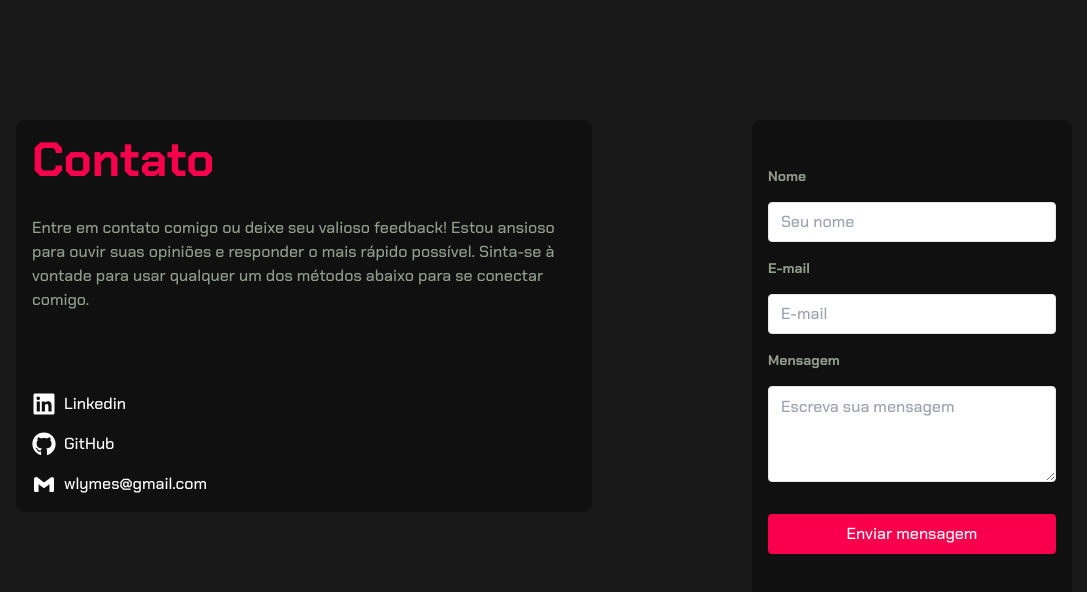
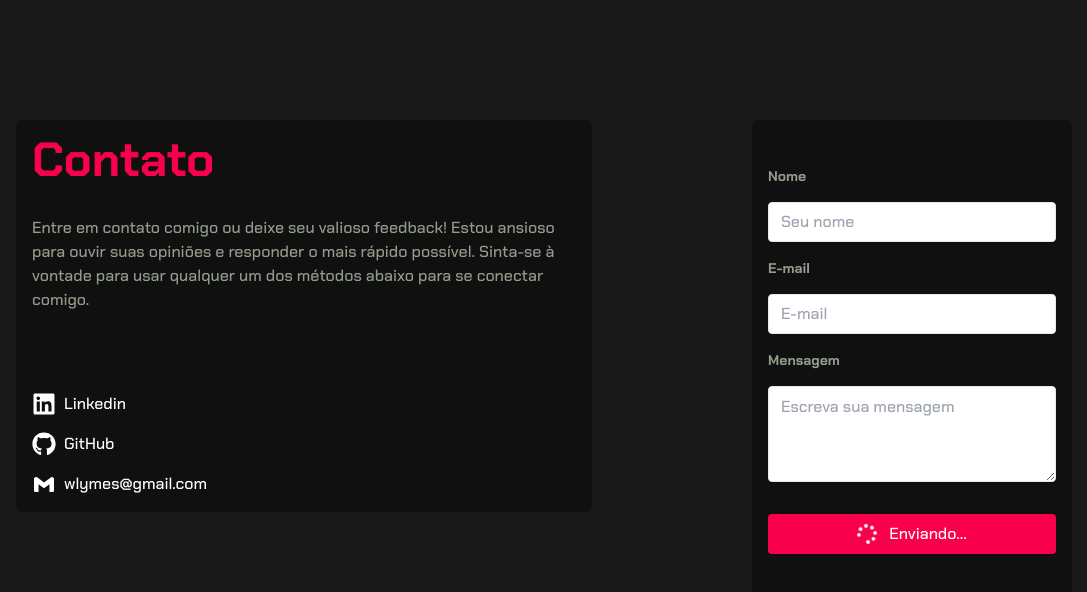
Before and after one commit to renovatt/willcode-contact, a Next.js app: page / in a window 1280 px wide. Shown: the top 592 px of the page, without its empty margins (96-1183 px from the left). Built offline with nearby package versions, Linux system fonts and the light colour scheme.

Commit message:
feat: loading button added

```diff
--- a/src/app/components/ContactForm.tsx
+++ b/src/app/components/ContactForm.tsx
@@ -5,6 +5,7 @@ import Link from 'next/link'
 import TextArea from './TextArea'
 import { toast } from 'react-toastify'
 import { BiLogoGmail } from 'react-icons/bi'
+import { FaSpinner } from 'react-icons/fa'
 import { contactSchema } from '@/zod'
 import { ContactProps } from '@/@types'
 import { sendMessageContact } from '@/services'
@@ -12,8 +13,11 @@ import { zodResolver } from '@hookform/resolvers/zod'
 import { FormProvider, useForm } from 'react-hook-form'
 import { FaGithub, FaLinkedin } from 'react-icons/fa'
 import { ErrorFormMessage } from './ErrorMessage'
+import { useState } from 'react'
 
 const ContactForm = () => {
+    const [loading, setLoading] = useState(false)
+
     const methods = useForm<ContactProps>({
         mode: 'all',
         reValidateMode: 'onChange',
@@ -21,7 +25,10 @@ const ContactForm = () => {
     });
 
     const handleMessage = async (data: ContactProps) => {
-        const { response, error } = await sendMessageContact(data)
+        setLoading(true)
+
+        try {
+            const { response, error } = await sendMessageContact(data);
 
             if (!response) {
                 toast.error(error);
@@ -29,6 +36,11 @@ const ContactForm = () => {
 
             toast.success(response.message);
             methods.reset();
+            setLoading(false)
+
+        } catch (error) {
+            toast.error('Algum erro desconhecido aconteceu.');
+        }
     };
 
     return (
@@ -90,12 +102,19 @@ const ContactForm = () => {
                     <TextArea />
                     <ErrorFormMessage field='message' />
 
+                    {!loading ? (
+                        <button type="button" className="flex justify-center items-center rounded shadow-sm px-3 py-2 outline-none transition-all ease-in bg-backgroundPrimary cursor-progress text-white h-20 mt-4 max-h-10" disabled>
+                            <FaSpinner className='animate-spin h-5 w-5 mr-3' />
+                            Enviando...
+                        </button>
+                    ) : (
                         <input
                             className='flex-1 rounded shadow-sm px-3 py-2 outline-none transition-all ease-in cursor-pointer bg-backgroundPrimary text-white hover:font-bold hover:bg-white hover:text-textPrimary h-20 mt-4 max-h-10'
                             placeholder='Seu nome'
                             type="submit"
                             value='Enviar mensagem'
                         />
+                    )}
                 </form>
             </section>
         </FormProvider>
```
Lines whose indentation alone changed are shown as unchanged.
